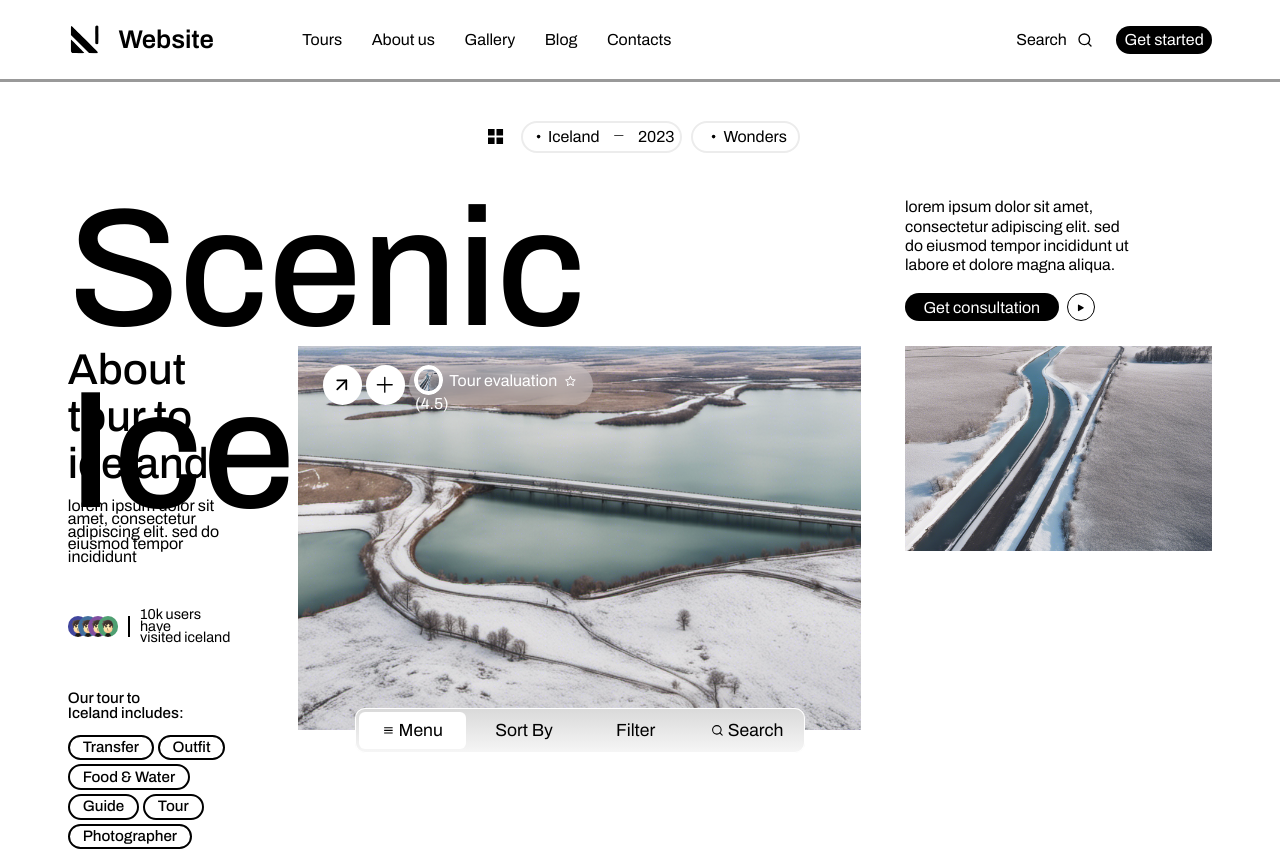
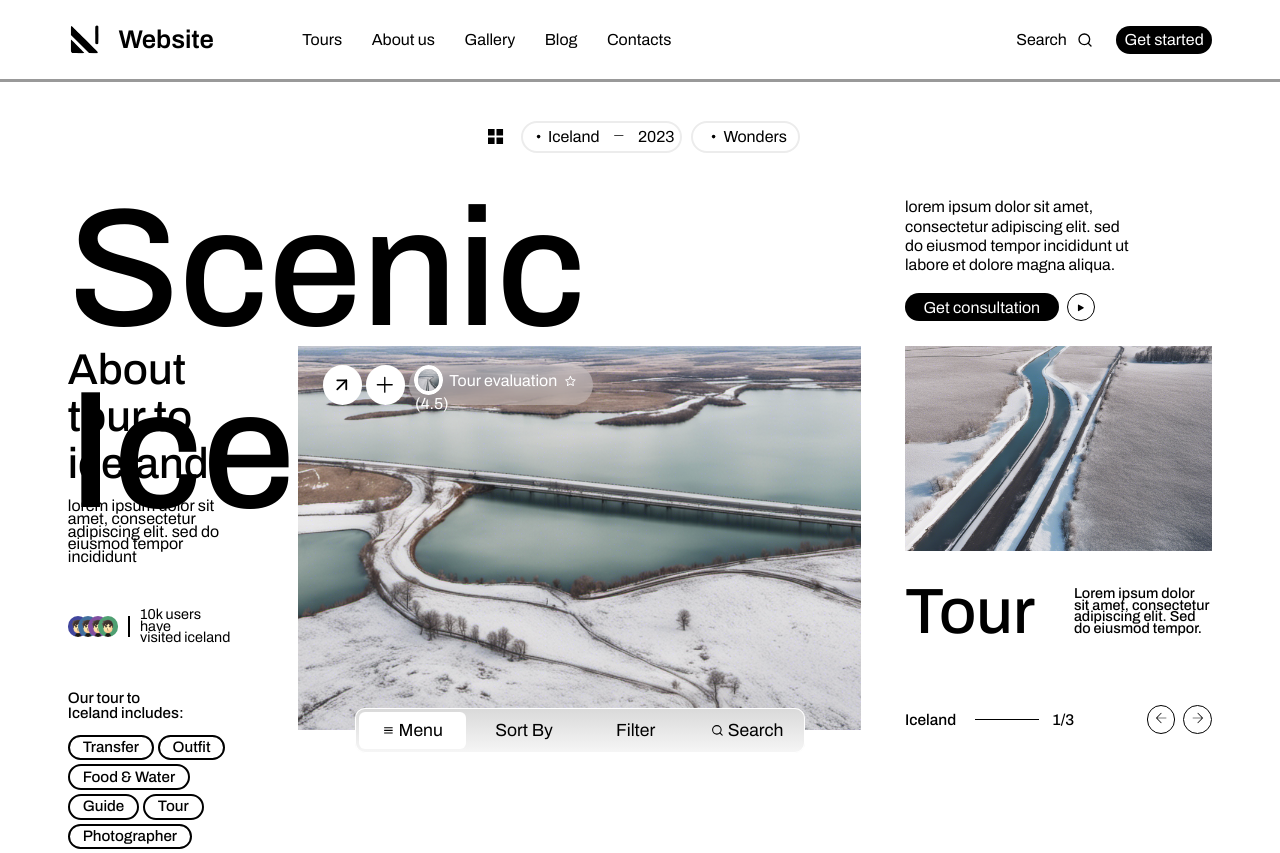
Before and after one commit to Carlos1006/Playground, a React (Vite) app: page /web_01 in a window 1280 px wide. Built offline with nearby package versions, Linux system fonts and the light colour scheme.

Commit message:
Se termina Web 01

```diff
--- a/src/website/web_01/index.tsx
+++ b/src/website/web_01/index.tsx
@@ -3,14 +3,11 @@ import css from "./style/main.module.scss";
 import Header from "./components/header";
 import Body from "./components/body";
 import { BsDot } from "react-icons/bs";
-import { TfiLayoutGrid2Alt } from "react-icons/tfi";
-import { AiOutlineMinus } from "react-icons/ai";
-import { BsFillPlayFill } from "react-icons/bs";
-import { FiArrowUpRight } from "react-icons/fi";
-import { BsPlusLg } from "react-icons/bs";
-import { AiOutlineStar } from "react-icons/ai";
-import { FiSearch } from 'react-icons/fi';
+import { AiOutlineMinus, AiOutlineStar } from "react-icons/ai";
+import { BsPlusLg, BsFillPlayFill } from "react-icons/bs";
 import { BiMenu } from 'react-icons/bi';
+import { TfiArrowLeft, TfiArrowRight, TfiLayoutGrid2Alt} from 'react-icons/tfi';
+import { FiSearch, FiArrowUpRight } from 'react-icons/fi';
 
 import mii_00 from "./assets/profiles/mii_0.png";
 import mii_01 from "./assets/profiles/mii_1.png";
@@ -116,7 +113,7 @@ const Web_01: FC = () => {
                                 <button className={css.roundButton} id={css.evaluationButton}>
                                     <div id={css.miniBakcgroundPicture}>
                                         <div>
-                                            <img src={panoramic_00} />
+                                            <img src={panoramic_01} />
                                         </div>
                                     </div>
                                     <span>Tour evaluation</span>
@@ -139,6 +136,23 @@ const Web_01: FC = () => {
                         <div id={css.sidePicture}>
                             <img src={panoramic_00} alt="" />
                         </div>
+                        <div id={css.rightBottomText}>
+                            <span>Tour</span>
+                            <p>Lorem ipsum dolor sit amet, consectetur adipiscing elit. Sed do eiusmod tempor.</p>
+                        </div>
+                        <div id={css.navigator}>
+                            <div id={css.navIndicator}>
+                                <span>Iceland</span>
+                                <div id={css.navLine}/>
+                                <span>1/3</span>
+                            </div>
+                            <button className={css.navButton}>
+                                <TfiArrowLeft />
+                            </button>
+                            <button className={css.navButton}>
+                                <TfiArrowRight />
+                            </button>
+                        </div>
                     </div>
                 </div>
             </Body>
--- a/src/website/web_01/style/main.module.scss
+++ b/src/website/web_01/style/main.module.scss
@@ -173,6 +173,8 @@
       }
     }
     .secondColumn {
+      display:flex;
+      flex-direction: column;
       #sidePicture {
         width:100%;
         height: 25.6vh;
@@ -180,6 +182,74 @@
           width:100%;
           height:100%;
           object-fit: cover;
+        }
+      }
+      #rightBottomText {
+        display:flex;
+        margin-top:2vw;
+        justify-content: space-between;
+        align-items:center;
+        span {
+          font-family: 'Archivo', sans-serif;
+          font-size: 4rem;
+          font-weight: 500;
+          color: #000000;
+          margin: 0;
+        }
+        p {
+          font-family: 'Archivo', sans-serif;
+          font-size: 0.9rem;
+          font-weight: 500;
+          color: #000000;
+          margin: 0;
+          margin-left:1vw;
+          width: 45%;
+          line-height:0.9vw;
+        }
+      }
+      #navigator {
+        margin-top:auto;
+        margin-bottom:1vw;
+        display:flex;
+        width:100%;
+        align-items: center;
+        #navIndicator {
+          margin-right:auto;
+          display:flex;
+          align-items: center;
+          span {
+            font-family: 'Archivo', sans-serif;
+            font-size: 0.97rem;
+            font-weight: 500;
+            color: #000000;
+            margin: 0;
+            margin-right:0.5vw;
+          }
+          #navLine {
+            height: 0.1vh;
+            width: 5vw;
+            background-color: black;
+            margin-left:1vw;
+            margin-right:1vw;
+          }
+        }
+        .navButton {
+          height:3.6vh;
+          width: 3.6vh;
+          border:0;
+          padding:0;
+          margin:0;
+          border-radius:50pt;
+          cursor: pointer;
+          border:1px solid black;
+          background-color: transparent;
+          &:last-child {
+            margin-left:1vh;
+          }
+          svg {
+            width: 45%;
+            height: 45%;
+          }
         }
       }
     }
```
